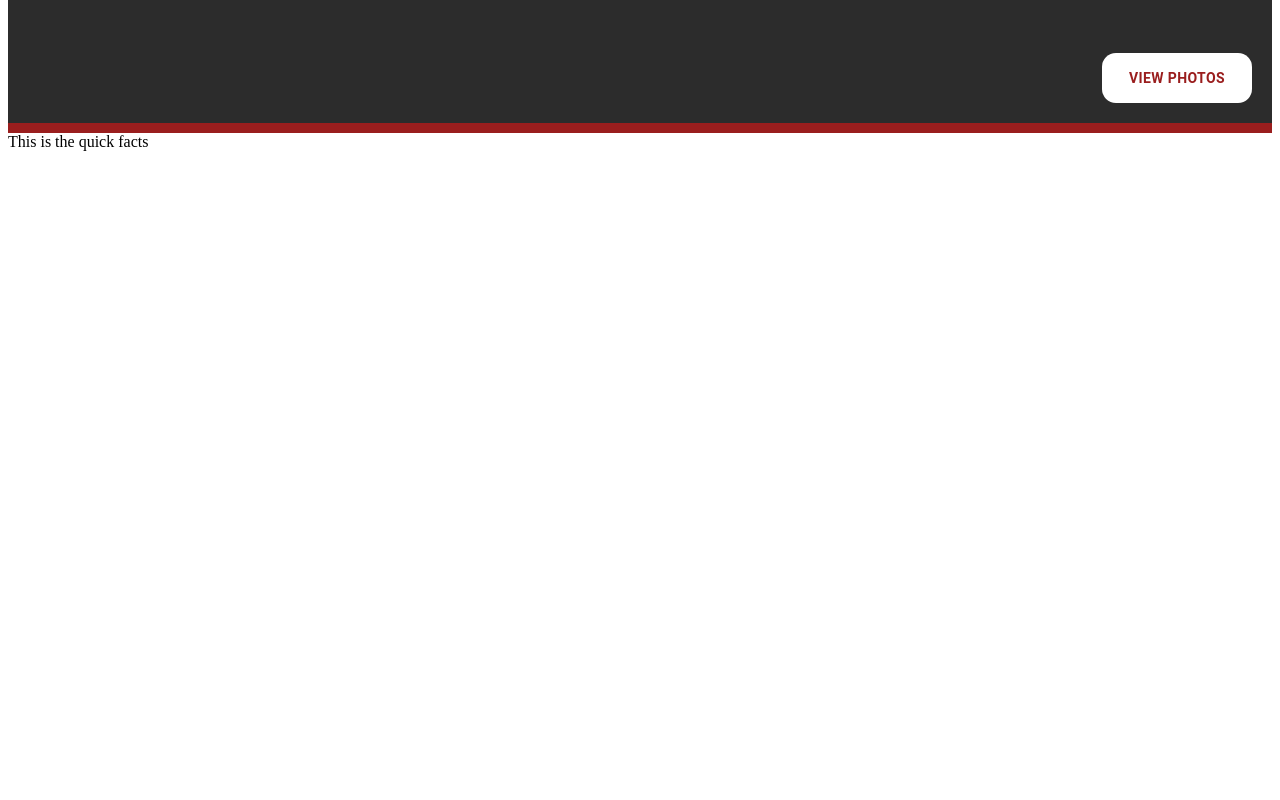
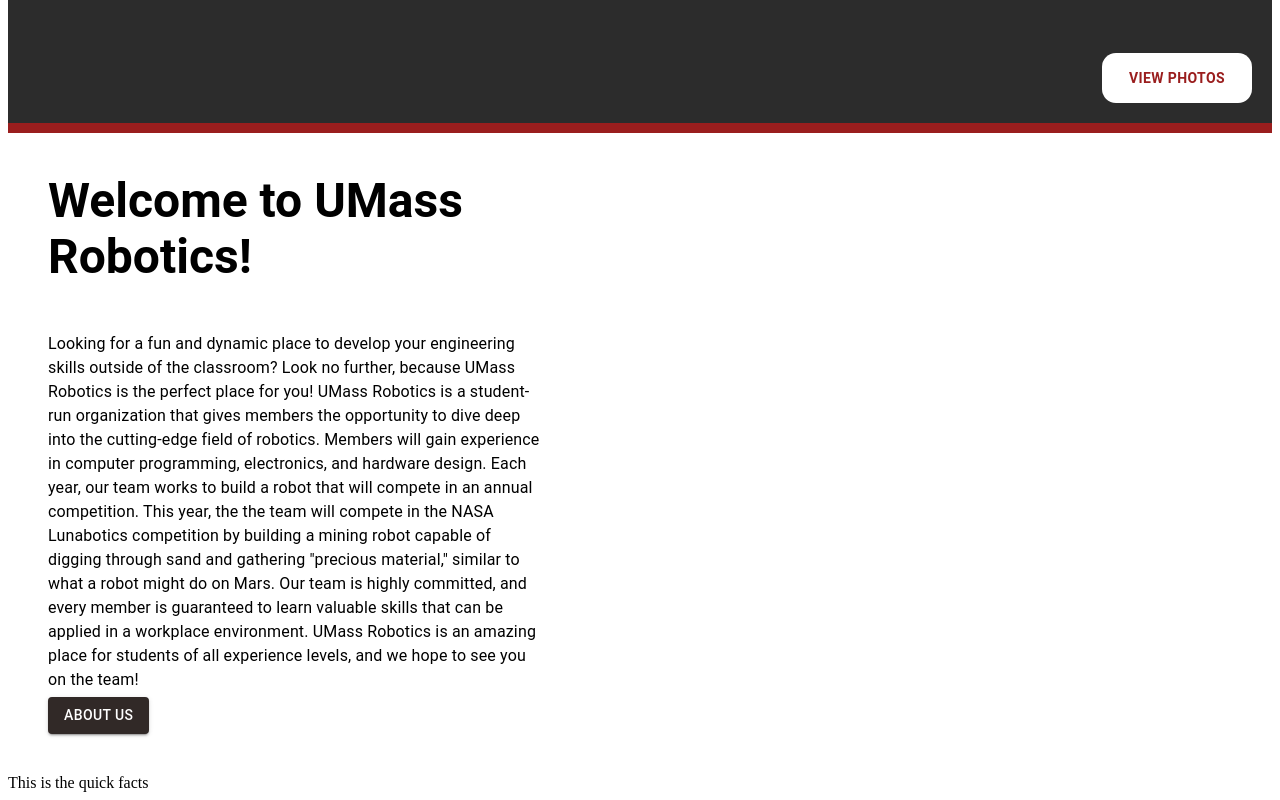
Before and after one commit to UMass-Amherst-Robotics/UMR-Website, a Next.js app: page / in a window 1280 px wide. Shown: the part 435-1235 px from the top of the page. Before the commit the page ends 800 px from the top, so only its background shows below. Built offline with nearby package versions, Linux system fonts and the light colour scheme.

Commit message:
Moved Guti's code

```diff
--- a/Components/body.js
+++ b/Components/body.js
@@ -1,10 +1,12 @@
 import React from 'react';
 
-import QuickFacts from './QuickFacts.js'
+import QuickFacts from './quickFacts.js'
+import Introduction from './introduction.js'
 
 export default function Body() {
   return (
     <div>
+      <Introduction />
       <QuickFacts/>
     </div>
   )
--- /dev/null
+++ b/Components/introduction.js
@@ -0,0 +1,51 @@
+import React from 'react';
+import Typography from '@material-ui/core/Typography';
+import { makeStyles } from '@material-ui/core/styles';
+import Button from '@material-ui/core/Button';
+
+const useStyles = makeStyles({
+  root: {
+    width: '100%',
+    maxWidth: 500,
+    padding: '40px'
+  },
+  title:{
+    fontWeight: 'bold',
+    paddingBottom: '30px'
+
+  },
+  button:{
+    backgroundColor: '#312927',
+    color: '#FFFFFF',
+  },
+});
+
+
+export default function Introduction() {
+  const classes = useStyles();
+  return (
+    <div className={classes.root}>
+    <Typography className={classes.title} variant = "h3" gutterBottom>
+      Welcome to UMass Robotics!
+    </Typography>
+    <Typography variant = 'body1' gutterBottom>
+      Looking for a fun and dynamic place to develop your engineering skills
+      outside of the classroom? Look no further, because UMass Robotics is the
+      perfect place for you! UMass Robotics is a student-run organization that
+      gives members the opportunity to dive deep into the cutting-edge field of
+      robotics. Members will gain experience in computer programming,
+      electronics, and hardware design. Each year, our team works to build a
+      robot that will compete in an annual competition. This year, the the team
+      will compete in the NASA Lunabotics competition by building a mining robot
+      capable of digging through sand and gathering "precious material," similar
+      to what a robot might do on Mars. Our team is highly committed, and every
+      member is guaranteed to learn valuable skills that can be applied in a
+      workplace environment. UMass Robotics is an amazing place for students of
+      all experience levels, and we hope to see you on the team!
+    </Typography>
+    <Button className={classes.button} variant='contained'>
+    About Us
+    </Button>
+    </div>
+  )
+}
```
